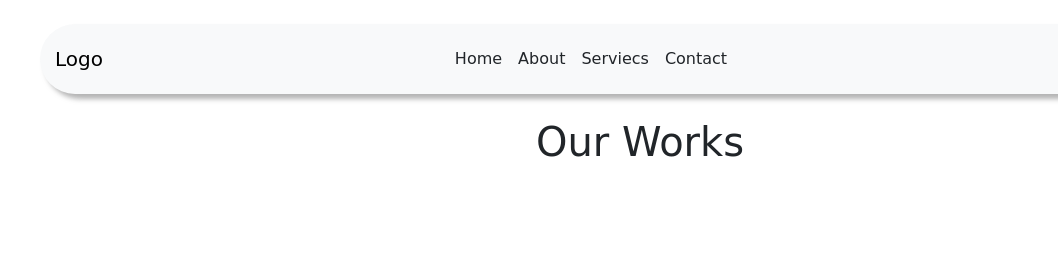
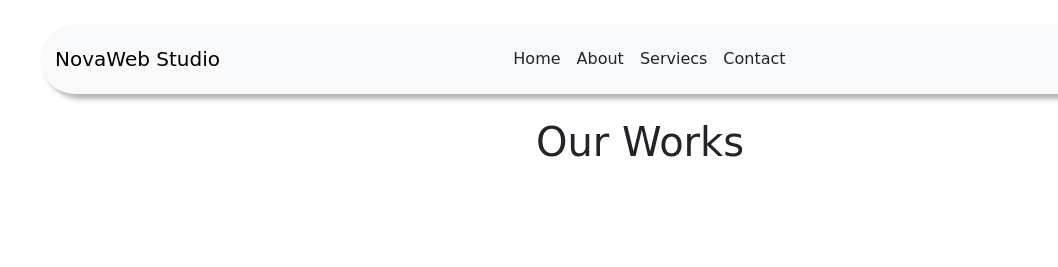
Before and after one commit to albinalbi123/project3, a plain HTML site: page work.html in a window 1280 px wide. Shown: the top 267 px of the page, 0-1058 px from the left. Drawn offline with nearby package versions, Linux system fonts and the light colour scheme.

Commit message:
Update work.html

```diff
--- a/work.html
+++ b/work.html
@@ -15,7 +15,7 @@
       <head class="sticky-top">
     <nav class="navbar navbar-expand-sm navbar-  mt-3 -top sticky-top"  >
         <div class="container-fluid bg-light" style="width: 1200px; margin: auto; border-radius: 100px; padding: 15px; box-shadow: 5px 5px 5px 0px rgba(128, 128, 128, 0.592);">
-          <a class="navbar-brand" href="javascript:void(0)">Logo</a>
+          <a class="navbar-brand" href="javascript:void(0)">NovaWeb Studio</a>
           <button class="navbar-toggler" type="button" data-bs-toggle="collapse" data-bs-target="#mynavbar">
             <span class="navbar-toggler-icon"></span>
           </button>
@@ -175,4 +175,5 @@
   </div>
 </footer>
 </body>
+
 </html>
```
